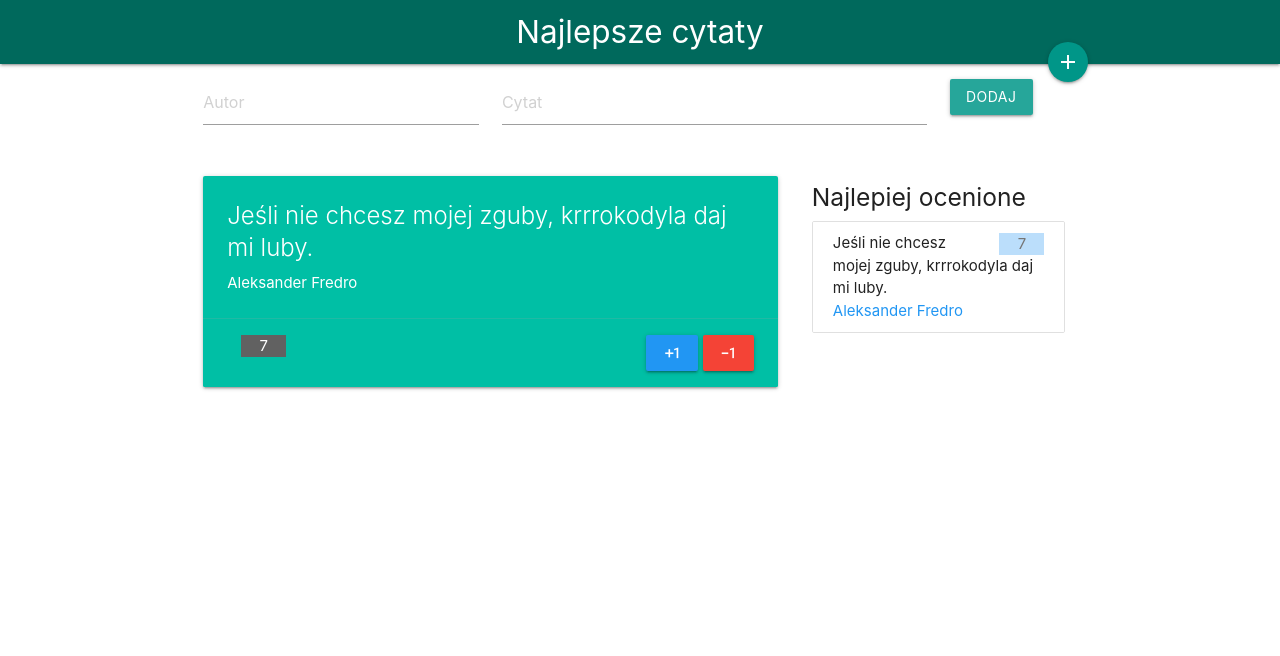
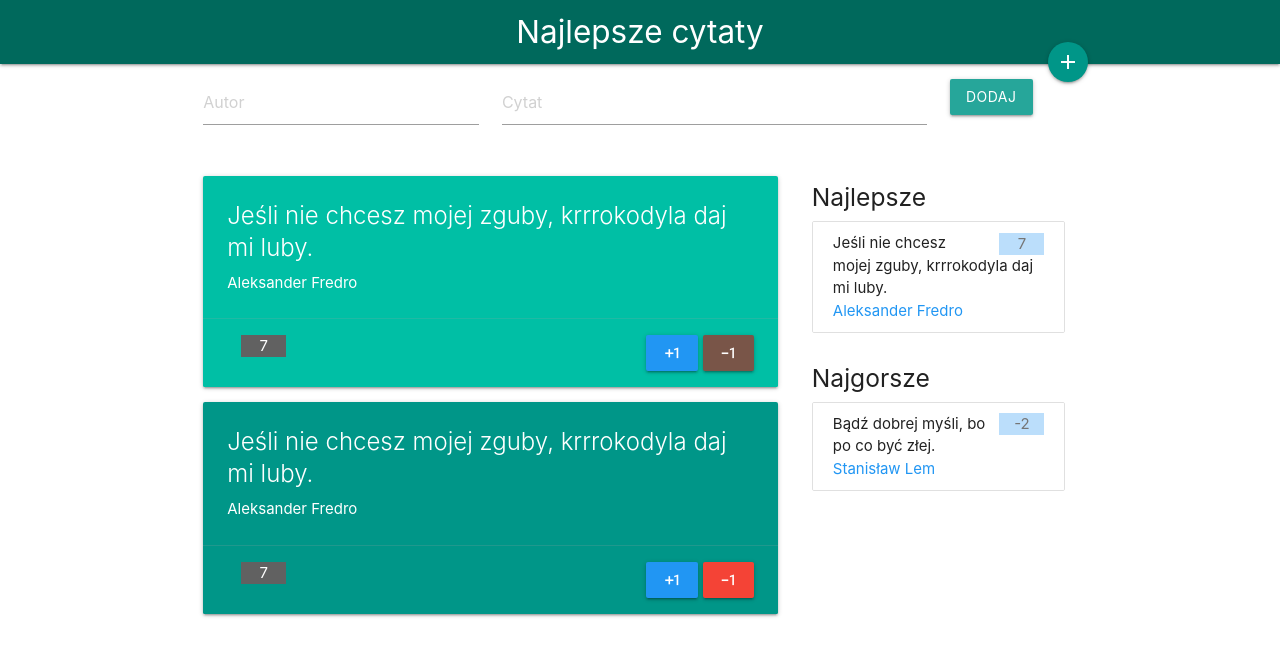
Before and after one commit to tomasz0705/best-quotes-angular, an Angular app: page / in a window 1280 px wide. Shown: the top 656 px of the page. Built offline with nearby package versions, Linux system fonts and the light colour scheme.

Commit message:
Initial commit

```diff
--- a/src/app/app.component.html
+++ b/src/app/app.component.html
@@ -1,28 +1,52 @@
+<!-- Nagłówek -->
 <nav>
   <div class="nav-wrapper teal darken-3">
     <span class="brand-logo center">Najlepsze cytaty</span>
   </div>
 </nav>
+<!-- koniec nagłówka -->
+
 <div class="container q-container">
+  <!--Dodawanie cytatu-->
   <button class="btn-floating teal add-button">
     <i class="material-icons">add</i>
   </button>
   <div class="row">
     <div class="input-field col s4">
-      <input type="text" placeholder="Autor">
+      <input type="text" placeholder="Autor" />
     </div>
     <div class="input-field col s6">
-      <input type="text" placeholder="Cytat">
+      <input type="text" placeholder="Cytat" />
     </div>
     <div class="input-field col s2">
       <button class="btn small">Dodaj</button>
     </div>
   </div>
+  <!-- Koniec dodawania cytatu -->
+
   <div class="row">
+    <!-- Lista cytatów -->
     <div class="col s8">
       <div class="row">
         <div class="col s12">
           <div class="card teal accent-4 hoverable">
+            <div class="card-content white-text">
+              <span class="card-title">
+                Jeśli nie chcesz mojej zguby, krrrokodyla daj mi luby.
+              </span>
+              Aleksander Fredro
+            </div>
+            <div class="card-action right-align">
+              <span class="badge grey darken-2 left white-text">7</span>
+              <button class="btn blue mr-5">
+                <i class="material-icons">exposure_plus_1</i>
+              </button>
+              <button class="btn brown">
+                <i class="material-icons">exposure_neg_1</i>
+              </button>
+            </div>
+          </div>
+          <div class="card teal accent-5 hoverable">
             <div class="card-content white-text">
               <span class="card-title">
                 Jeśli nie chcesz mojej zguby, krrrokodyla daj mi luby.
@@ -42,17 +66,31 @@
         </div>
       </div>
     </div>
+    <!-- Koniec lista cytatów -->
+
+    <!-- Sekcja rankigów -->
     <div class="col s4">
       <div class="col s12">
-        <h5>Najlepiej ocenione</h5>
+        <h5>Najlepsze</h5>
         <div class="collection">
           <p class="collection-item">
             <span class="blue lighten-4 badge">7</span>
-            Jeśli nie chcesz mojej zguby, krrrokodyla daj mi luby.<br>
+            Jeśli nie chcesz mojej zguby, krrrokodyla daj mi luby.<br />
             <span class="blue-text">Aleksander Fredro</span>
           </p>
         </div>
       </div>
+      <div class="col s12">
+        <h5>Najgorsze</h5>
+        <div class="collection">
+          <p class="collection-item">
+            <span class="blue lighten-4 badge">-2</span>
+            Bądź dobrej myśli, bo po co być złej.<br />
+            <span class="blue-text">Stanisław Lem</span>
+          </p>
+        </div>
+      </div>
     </div>
+    <!-- Sekcja rankigów -->
   </div>
 </div>
--- /dev/null
+++ b/src/app/models/quotation.ts
@@ -0,0 +1,5 @@
+export interface Quotation {
+    author: string;
+    sentence: string;
+    votes: number;
+}
--- a/src/styles.css
+++ b/src/styles.css
@@ -1,4 +1,3 @@
-/* You can add global styles to this file, and also import other style files */
 .mr-5 {
   margin-right: 5px;
 }
```
Also changed, not shown: src/app/models/data-base.ts (deleted, +0 -32 lines), src/app/models/database.ts (added, +34 -0 lines).
